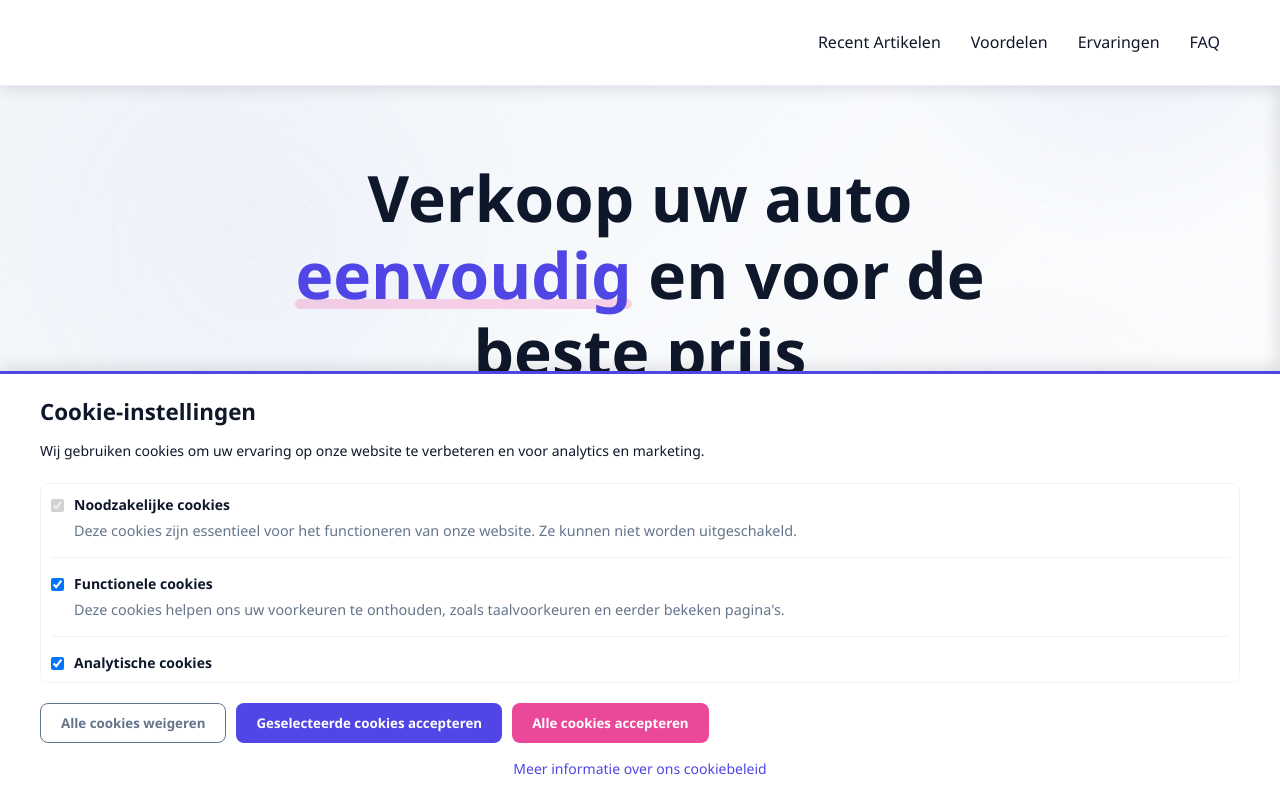
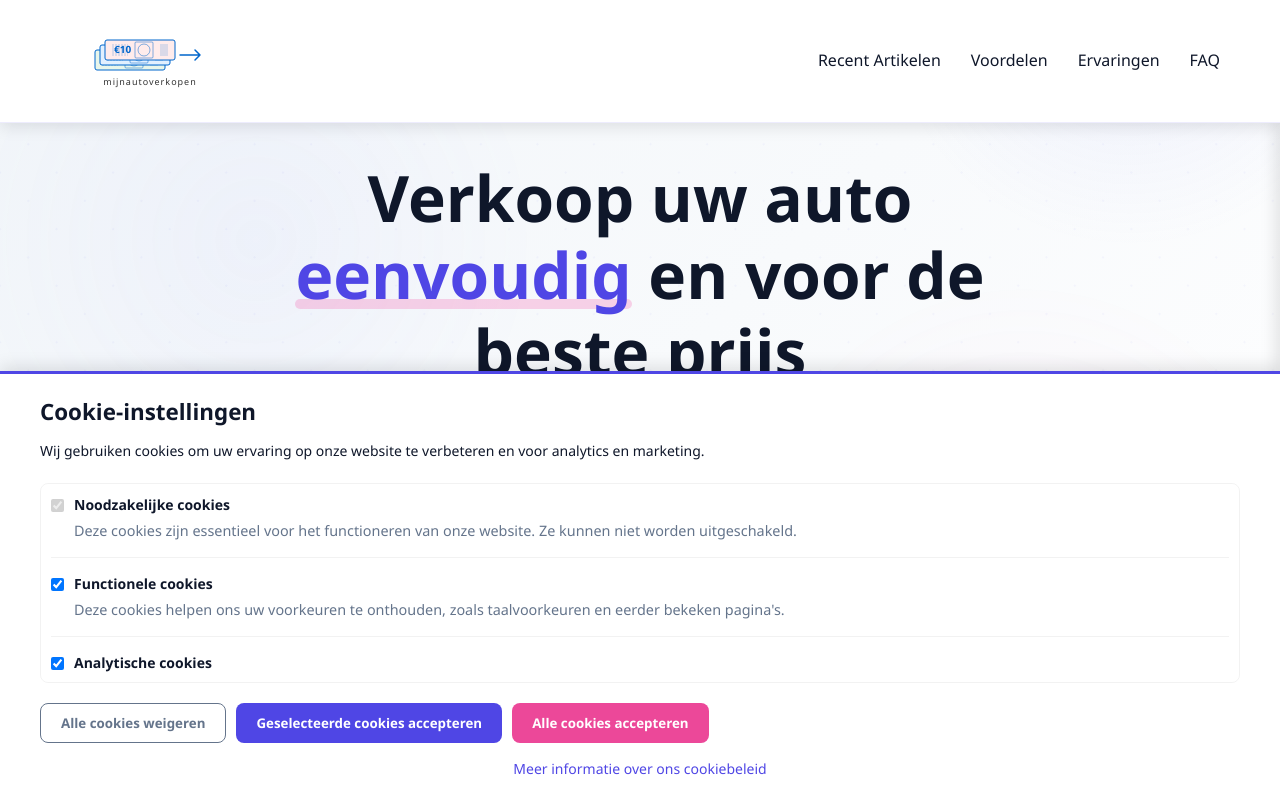
Before and after one commit to Darkwin123/mijnautoverkopen, a website: page public/index.html in a window 1280 px wide. Drawn offline with Linux system fonts and the light colour scheme; no server answers.

Commit message:
logo fix

```diff
--- a/public/index.html
+++ b/public/index.html
@@ -1919,7 +1919,7 @@ header.scrolled {
    <header>
         <div class="container">
             <nav>
-                <div class="logo"><svg viewBox="0 0 180 70" xmlns="http://www.w3.org/2000/svg">
+                <div class="logo"><svg viewBox="0 0 180 70" xmlns="http://www.w3.org/2000/svg" width="180" height="70">
   <!-- Bottom bill - green 100€ inspired -->
   <rect x="35" y="30" width="70" height="20" rx="2" ry="2" stroke="#0066cc" stroke-width="1" fill="#E8F6EB" />
 
```
